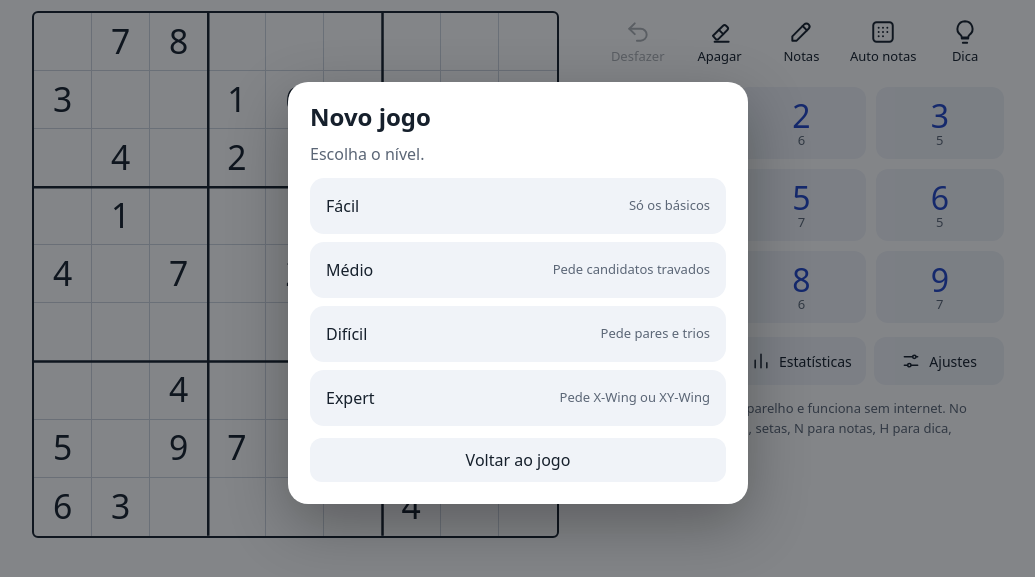
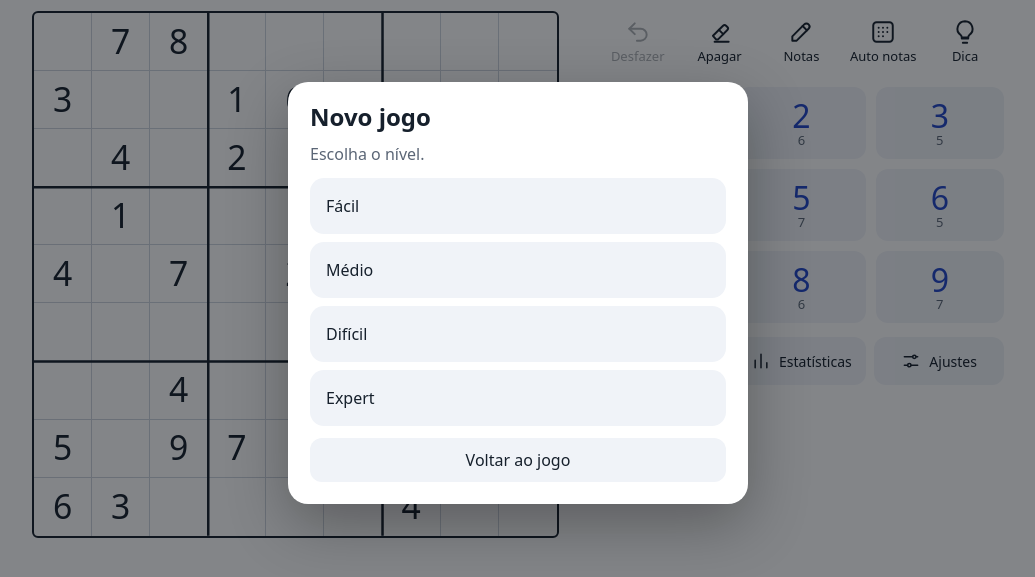
Before and after one commit to andreefantucci/sudoku, a plain HTML site: page index.html in a window 1280 px wide. Both pictures are taken after a click on the button "Novo jogo". Shown: the part 107-684 px from the top of the page, without its empty margins (122-1157 px from the left). Drawn offline with Linux system fonts and the light colour scheme.

Commit message:
Add files via upload

```diff
--- a/index.html
+++ b/index.html
@@ -169,7 +169,6 @@ h1{margin:0;font-size:32px;line-height:1.05;font-weight:700;letter-spacing:-.02e
    <button id="statsBtn"><svg viewBox="0 0 24 24"><path d="M5 20V11M12 20V4M19 20v-6"/></svg>Estatísticas</button>
    <button id="optsBtn"><svg viewBox="0 0 24 24"><path d="M4 7h10M18 7h2M4 17h4M12 17h8"/><circle cx="16" cy="7" r="2"/><circle cx="10" cy="17" r="2"/></svg>Ajustes</button>
   </div>
-  <p class="note">O jogo fica salvo neste aparelho e funciona sem internet. No computador: teclas 1 a 9, setas, N para notas, H para dica, Backspace para apagar.</p>
  </div>
 </div>
 
@@ -576,7 +575,7 @@ function startGame(lv,daily){
  });
 }
 function openNew(){
- $('#lvls').innerHTML=Object.entries(LV).map(([k,o])=>{const L=lvS(k);return'<button class="lvl" data-lv="'+k+'"><b>'+o.n+'</b><span>'+['','Só os básicos','Pede candidatos travados','Pede pares e trios','Pede X-Wing ou XY-Wing'][o.tier]+(L.best?'<br>Recorde '+fmt(L.best):'')+'</span></button>'}).join('');
+ $('#lvls').innerHTML=Object.entries(LV).map(([k,o])=>{const L=lvS(k);return'<button class="lvl" data-lv="'+k+'"><b>'+o.n+'</b>'+(L.best?'<span>Recorde '+fmt(L.best)+'</span>':'')+'</button>'}).join('');
  $('#shP').textContent=started()?'Escolha o nível. O jogo atual conta como abandonado nas estatísticas.':'Escolha o nível.';
  closeSheets();$('#sheet').hidden=false;$('#lvls button').focus();
 }
--- a/sw.js
+++ b/sw.js
@@ -1,6 +1,6 @@
 // Guarda os arquivos do jogo no celular para ele abrir sem internet.
 // Ao publicar uma versão nova, troque o número abaixo (v1, v2, v3...).
-const CACHE = 'sudoku-v1';
+const CACHE = 'sudoku-v2';
 const FILES = ['./', './index.html', './manifest.webmanifest', './icon-192.png', './icon-512.png', './icon-maskable-512.png', './apple-touch-icon.png'];
 
 self.addEventListener('install', e => {
```
Also changed, not shown: apple-touch-icon.png, icon-192.png, icon-512.png, icon-maskable-512.png.
